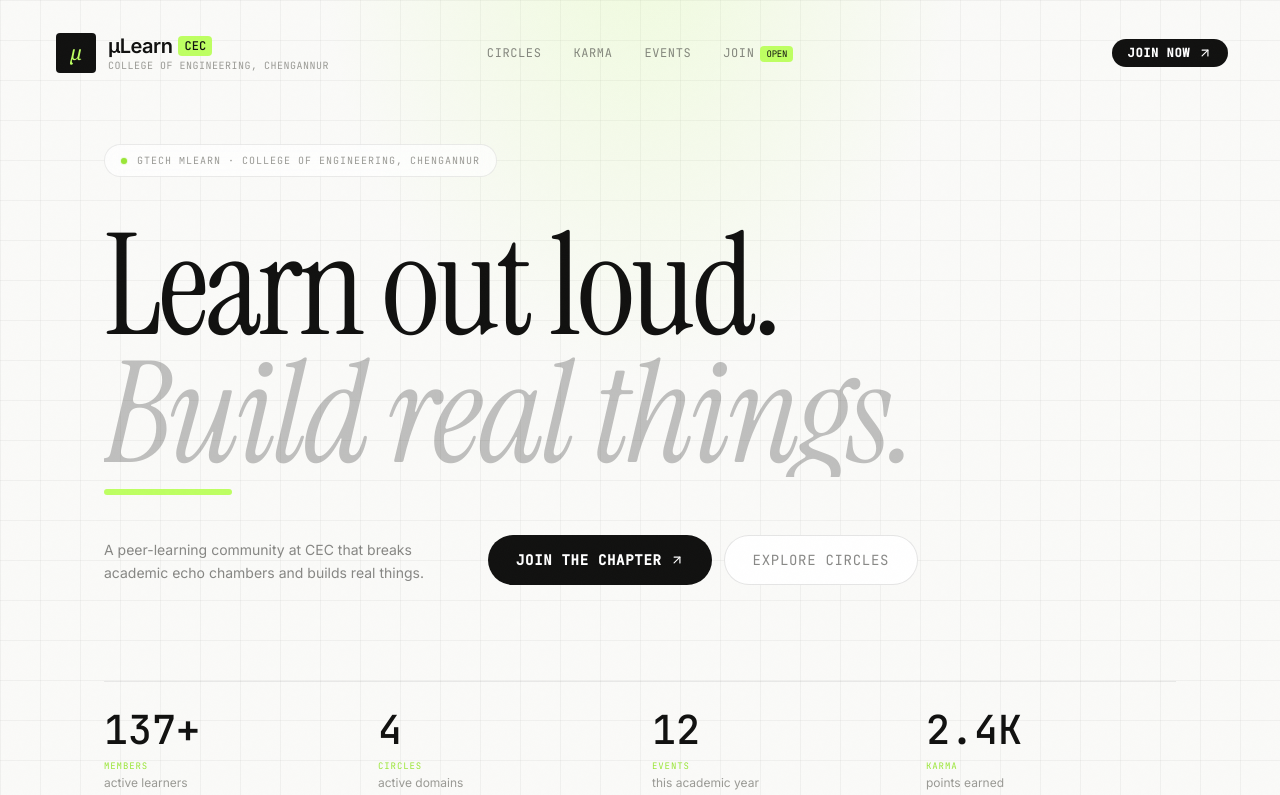
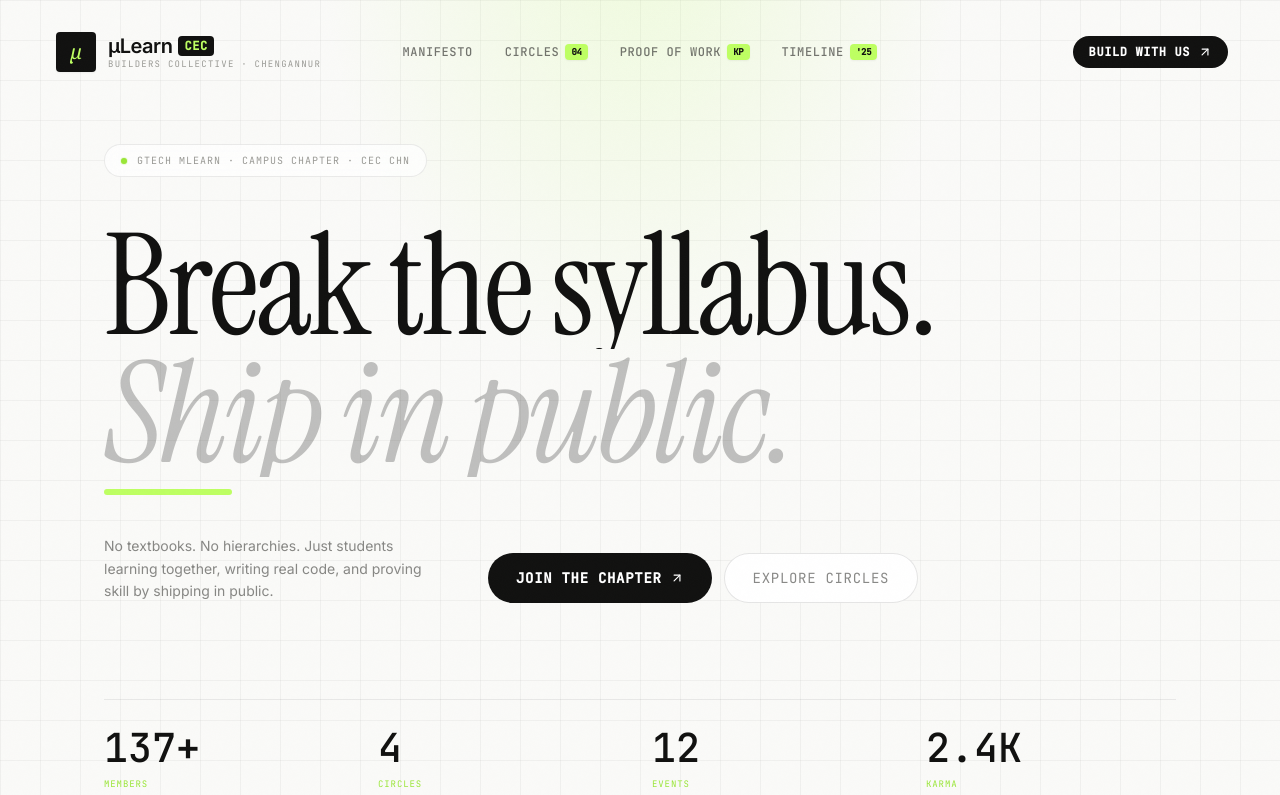
Before and after one commit to midhunmanesh01-code/mulearn-wi, a React (Vite) app: page / in a window 1280 px wide. Shown: the top 795 px of the page. Built offline with nearby package versions, Linux system fonts and the light colour scheme.

Commit message:
fix: web design1

```diff
--- a/src/App.tsx
+++ b/src/App.tsx
@@ -62,7 +62,7 @@ const Hero: React.FC = () => (
             <span className="relative inline-flex rounded-full h-1.5 w-1.5 bg-[#9AE637]" />
           </span>
           <span className="font-mono text-[10px] tracking-widest text-[#9A9A95] uppercase">
-            GTech µLearn · College of Engineering, Chengannur
+            GTech µLearn · Campus Chapter · CEC CHN
           </span>
         </motion.div>
 
@@ -74,7 +74,7 @@ const Hero: React.FC = () => (
             transition={{ duration: 0.95, delay: 0.18, ease: [0.22, 1, 0.36, 1] }}
             className="font-serif text-[clamp(4rem,11vw,10rem)] leading-[0.88] tracking-tight text-[#111110]"
           >
-            Learn out loud.
+            Break the syllabus.
           </motion.h1>
         </div>
         <div className="overflow-hidden">
@@ -84,7 +84,7 @@ const Hero: React.FC = () => (
             transition={{ duration: 0.95, delay: 0.3, ease: [0.22, 1, 0.36, 1] }}
             className="font-serif italic text-[clamp(4rem,11vw,10rem)] leading-[0.88] tracking-tight text-[#111110]/25"
           >
-            Build real things.
+            Ship in public.
           </motion.h1>
         </div>
 
@@ -172,7 +172,7 @@ const Marquee: React.FC = () => {
 
 // ─── Community / About ────────────────────────────────────────────────────────
 const Community: React.FC = () => (
-  <section className="bg-[#FAFAF8]">
+  <section id="about" className="bg-[#FAFAF8]">
     <div className="mx-auto max-w-6xl px-6 sm:px-10 py-32">
       <div className="grid sm:grid-cols-[1fr_1fr] gap-16 sm:gap-24 items-start">
         {/* Left */}
@@ -511,7 +511,8 @@ const Footer: React.FC = () => (
           <div>
             <p className="font-mono text-[9px] tracking-widest text-white/20 uppercase mb-4">Chapter</p>
             <div className="flex flex-col gap-2.5">
-              <a href="#events"           className="text-xs text-white/30 hover:text-[#BEFF62] transition-colors">Events</a>
+              <a href="#about"            className="text-xs text-white/30 hover:text-[#BEFF62] transition-colors">Manifesto</a>
+              <a href="#events"           className="text-xs text-white/30 hover:text-[#BEFF62] transition-colors">Timeline</a>
               <a href="#join"             className="text-xs text-white/30 hover:text-[#BEFF62] transition-colors">Join</a>
               <a href={chapter.linktree} target="_blank" rel="noreferrer" className="text-xs text-white/30 hover:text-[#BEFF62] transition-colors">All links</a>
             </div>
--- a/src/components/Navbar.tsx
+++ b/src/components/Navbar.tsx
@@ -63,7 +63,7 @@ export const Navbar: React.FC = () => {
           <div
             className={`hidden md:block absolute inset-0 rounded-[inherit] -z-10 pointer-events-none transition-all duration-500 ease-[cubic-bezier(0.16,1,0.3,1)] ${
               isScrolled
-                ? 'opacity-100 bg-white/80 backdrop-blur-xl border border-black/[0.07] shadow-[0_2px_24px_-4px_rgba(0,0,0,0.12)]'
+                ? 'opacity-100 bg-white/85 backdrop-blur-xl border border-black/[0.08] shadow-[0_4px_28px_-6px_rgba(0,0,0,0.12)]'
                 : 'opacity-0'
             }`}
             aria-hidden="true"
@@ -80,7 +80,7 @@ export const Navbar: React.FC = () => {
                 aria-label="µLearn CEC home"
               >
                 {/* Logo mark */}
-                <div className={`flex-shrink-0 flex items-center justify-center rounded-sm bg-[#111110] font-serif italic font-normal text-[#BEFF62] transition-all duration-300 ease-out group-hover:scale-105 ${
+                <div className={`flex-shrink-0 flex items-center justify-center rounded-sm bg-[#111110] font-serif italic font-normal text-[#BEFF62] transition-all duration-300 ease-out group-hover:scale-105 group-hover:bg-black shadow-xs ${
                   isScrolled ? 'w-8 h-8 text-base' : 'w-9 h-9 sm:w-10 sm:h-10 text-xl'
                 }`}>
                   µ
@@ -91,19 +91,19 @@ export const Navbar: React.FC = () => {
                   className={`flex flex-col -space-y-0.5 transition-[max-width,opacity,transform] duration-400 ease-[cubic-bezier(0.16,1,0.3,1)] overflow-hidden ${
                     isScrolled
                       ? 'max-w-0 opacity-0 -translate-x-2 pointer-events-none'
-                      : 'max-w-[240px] opacity-100 translate-x-0'
+                      : 'max-w-[280px] opacity-100 translate-x-0'
                   }`}
                   aria-hidden={isScrolled}
                 >
                   <div className="flex items-center gap-1.5 whitespace-nowrap">
-                    <span className="font-sans font-semibold text-lg sm:text-xl tracking-tight text-[#111110]">
+                    <span className="font-sans font-bold text-lg sm:text-xl tracking-tight text-[#111110]">
                       {NAV_CONFIG.brandName}
                     </span>
-                    <span className="font-mono text-xs font-medium bg-[#BEFF62] text-[#111110] px-1.5 py-0.5 rounded-sm">
+                    <span className="font-mono text-[10px] sm:text-xs font-semibold bg-[#111110] text-[#BEFF62] px-1.5 py-0.5 rounded tracking-wider uppercase">
                       {NAV_CONFIG.brandSuffix}
                     </span>
                   </div>
-                  <span className="font-mono text-[9px] sm:text-[10px] uppercase tracking-wider text-[#9A9A95] whitespace-nowrap">
+                  <span className="font-mono text-[9px] uppercase tracking-[0.14em] text-[#9A9A95] whitespace-nowrap">
                     {NAV_CONFIG.organizerBadge}
                   </span>
                 </div>
@@ -111,23 +111,23 @@ export const Navbar: React.FC = () => {
             </div>
 
             {/* ── Center: desktop nav ──────────────────── */}
-            <div className="hidden md:flex items-center justify-center space-x-0.5 lg:space-x-1">
+            <div className="hidden md:flex items-center justify-center space-x-1 lg:space-x-2">
               {NAVIGATION_LINKS.map((link) => (
                 <a
                   key={link.href}
                   href={link.href}
                   onClick={(e) => handleNavClick(e, link.href)}
-                  className="relative px-3.5 py-1.5 font-mono text-xs uppercase tracking-wider text-[#3A3A37]/60 hover:text-[#111110] transition-colors duration-200 group whitespace-nowrap"
+                  className="relative px-3 py-1.5 font-mono text-xs uppercase tracking-wider text-[#3A3A37]/70 hover:text-[#111110] transition-colors duration-200 group whitespace-nowrap flex items-center gap-1.5"
                 >
-                  <span className="inline-block transition-transform duration-200 ease-out group-hover:-translate-y-0.5">
+                  <span className="inline-block transition-transform duration-200 ease-out group-hover:-translate-y-0.5 font-medium">
                     {link.label}
                   </span>
                   {link.badge && (
-                    <span className="ml-1.5 px-1.5 py-0.5 text-[9px] font-mono tracking-tight bg-[#BEFF62] text-[#111110] rounded-sm">
+                    <span className="px-1.5 py-0.5 text-[9px] font-mono tracking-tight bg-[#BEFF62] text-[#111110] font-semibold rounded-sm shadow-xs">
                       {link.badge}
                     </span>
                   )}
-                  <span className="absolute bottom-0.5 left-3.5 right-3.5 h-[1.5px] bg-[#BEFF62] scale-x-0 group-hover:scale-x-100 transition-transform origin-left duration-200" />
+                  <span className="absolute bottom-0.5 left-3 right-3 h-[1.5px] bg-[#BEFF62] scale-x-0 group-hover:scale-x-100 transition-transform origin-left duration-200" />
                 </a>
               ))}
             </div>
@@ -141,7 +141,7 @@ export const Navbar: React.FC = () => {
                   href={NAV_CONFIG.ctaHref}
                   onClick={(e) => handleNavClick(e, NAV_CONFIG.ctaHref)}
                   rightIcon={<ArrowUpRight className="w-3.5 h-3.5" />}
-                  className="!rounded-full !bg-[#111110] !text-white hover:!bg-[#2a2a28] !shadow-none whitespace-nowrap"
+                  className="!rounded-full !bg-[#111110] !text-white hover:!bg-[#2a2a28] !shadow-none !px-4 !py-2 !text-xs font-mono uppercase tracking-wider font-semibold whitespace-nowrap"
                 >
                   {NAV_CONFIG.ctaText}
                 </Button>
@@ -155,7 +155,7 @@ export const Navbar: React.FC = () => {
                   aria-expanded={isMobileMenuOpen}
                   aria-controls="mobile-navigation"
                   aria-label={isMobileMenuOpen ? 'Close menu' : 'Open menu'}
-                  className="p-2.5 rounded-full bg-[#111110] text-white hover:bg-[#2a2a28] transition-colors duration-200 flex items-center justify-center overflow-hidden relative w-11 h-11 cursor-pointer shrink-0"
+                  className="p-2.5 rounded-full bg-[#111110] text-white hover:bg-[#2a2a28] transition-colors duration-200 flex items-center justify-center overflow-hidden relative w-11 h-11 cursor-pointer shrink-0 shadow-sm"
                 >
                   <div className={`absolute transition-all duration-300 ${isMobileMenuOpen ? 'opacity-100 rotate-0 scale-100' : 'opacity-0 -rotate-90 scale-50'}`}>
                     <X className="w-5 h-5" />
@@ -183,26 +183,36 @@ export const Navbar: React.FC = () => {
                   opacity: 0, height: 0, y: -10, scale: 0.97,
                   transition: { height: { duration: 0.3, ease: [0.16,1,0.3,1] }, opacity: { duration: 0.2 } },
                 }}
-                className="overflow-hidden md:hidden mt-2 rounded-[20px] bg-white border border-black/[0.07] shadow-[0_8px_32px_-8px_rgba(0,0,0,0.15)]"
+                className="overflow-hidden md:hidden mt-2 rounded-[22px] bg-white border border-black/[0.08] shadow-[0_12px_36px_-8px_rgba(0,0,0,0.18)]"
               >
                 <div className="flex flex-col space-y-1 p-3">
-                  {NAVIGATION_LINKS.map((link) => {
+                  {NAVIGATION_LINKS.map((link, idx) => {
                     const isSelected = clickedHref === link.href
                     return (
                       <a
                         key={link.href}
                         href={link.href}
                         onClick={(e) => handleNavClick(e, link.href)}
-                        className={`group flex items-center justify-between px-4 py-3 font-mono text-sm uppercase tracking-wider rounded-xl transition-all duration-200 border cursor-pointer ${
+                        className={`group flex items-center justify-between px-4 py-3 rounded-xl transition-all duration-200 border cursor-pointer ${
                           isSelected
-                            ? 'bg-[#BEFF62]/30 border-[#BEFF62] text-[#111110]'
+                            ? 'bg-[#BEFF62]/25 border-[#BEFF62] text-[#111110]'
                             : 'border-transparent text-[#3A3A37] hover:bg-[#BEFF62]/15 hover:border-[#BEFF62]/40'
                         }`}
                       >
-                        <div className="flex items-center gap-2">
-                          <span className="font-semibold">{link.label}</span>
-                          {link.badge && (
-                            <span className="px-1.5 py-0.5 text-[10px] font-mono bg-[#BEFF62] text-[#111110] rounded-sm">{link.badge}</span>
+                        <div className="flex flex-col">
+                          <div className="flex items-center gap-2">
+                            <span className="font-mono text-[10px] text-[#9A9A95]">0{idx + 1}</span>
+                            <span className="font-mono text-xs uppercase tracking-wider font-semibold text-[#111110]">{link.label}</span>
+                            {link.badge && (
+                              <span className="px-1.5 py-0.5 text-[9px] font-mono font-semibold bg-[#BEFF62] text-[#111110] rounded-sm">
+                                {link.badge}
+                              </span>
+                            )}
+                          </div>
+                          {link.desc && (
+                            <span className="text-[11px] text-[#9A9A95] mt-0.5 ml-5">
+                              {link.desc}
+                            </span>
                           )}
                         </div>
                         <ArrowRight className={`w-4 h-4 transition-all duration-200 ${isSelected ? 'translate-x-1 text-[#111110]' : 'text-[#C4C4BE] group-hover:translate-x-1 group-hover:text-[#111110]'}`} />
--- a/src/config/content.ts
+++ b/src/config/content.ts
@@ -2,7 +2,7 @@
 export const chapter = {
   name:     'µLearn CEC',
   fullName: 'College of Engineering, Chengannur',
-  tagline:  'A peer-learning community at CEC that breaks academic echo chambers and builds real things.',
+  tagline:  'No textbooks. No hierarchies. Just students learning together, writing real code, and proving skill by shipping in public.',
   joinUrl:  'https://app.mulearn.org',
   discord:  'https://discord.gg/mulearn',
   instagram:'https://instagram.com/mulearncec',
@@ -91,18 +91,19 @@ export const communityMoments = [
   { label: 'Summer of Code',         desc: 'Open-source week',        aspect: 'wide'   },
 ]
 
-// Navigation config
+// Navigation config - Levelled-up high-agency naming
 export const NAVIGATION_LINKS = [
-  { href: '#circles', label: 'Circles',   badge: null   },
-  { href: '#karma',   label: 'Karma',     badge: null   },
-  { href: '#events',  label: 'Events',    badge: null   },
-  { href: '#join',    label: 'Join',      badge: 'Open' },
+  { href: '#about',   label: 'Manifesto',     badge: null,  desc: 'Why peer learning compounds' },
+  { href: '#circles', label: 'Circles',       badge: '04',  desc: 'Active student learning cohorts' },
+  { href: '#karma',   label: 'Proof of Work', badge: 'KP',  desc: 'Verifiable karma leaderboard' },
+  { href: '#events',  label: 'Timeline',      badge: "'25", desc: 'Hackathons, sprints & demo days' },
 ] as const
 
 export const NAV_CONFIG = {
   brandName:      'µLearn',
   brandSuffix:    'CEC',
-  organizerBadge: 'College of Engineering, Chengannur',
-  ctaText:        'Join now',
+  chapterTag:     'CAMPUS CHAPTER',
+  organizerBadge: 'BUILDERS COLLECTIVE · CHENGANNUR',
+  ctaText:        'Build With Us',
   ctaHref:        '#join',
 }
```
